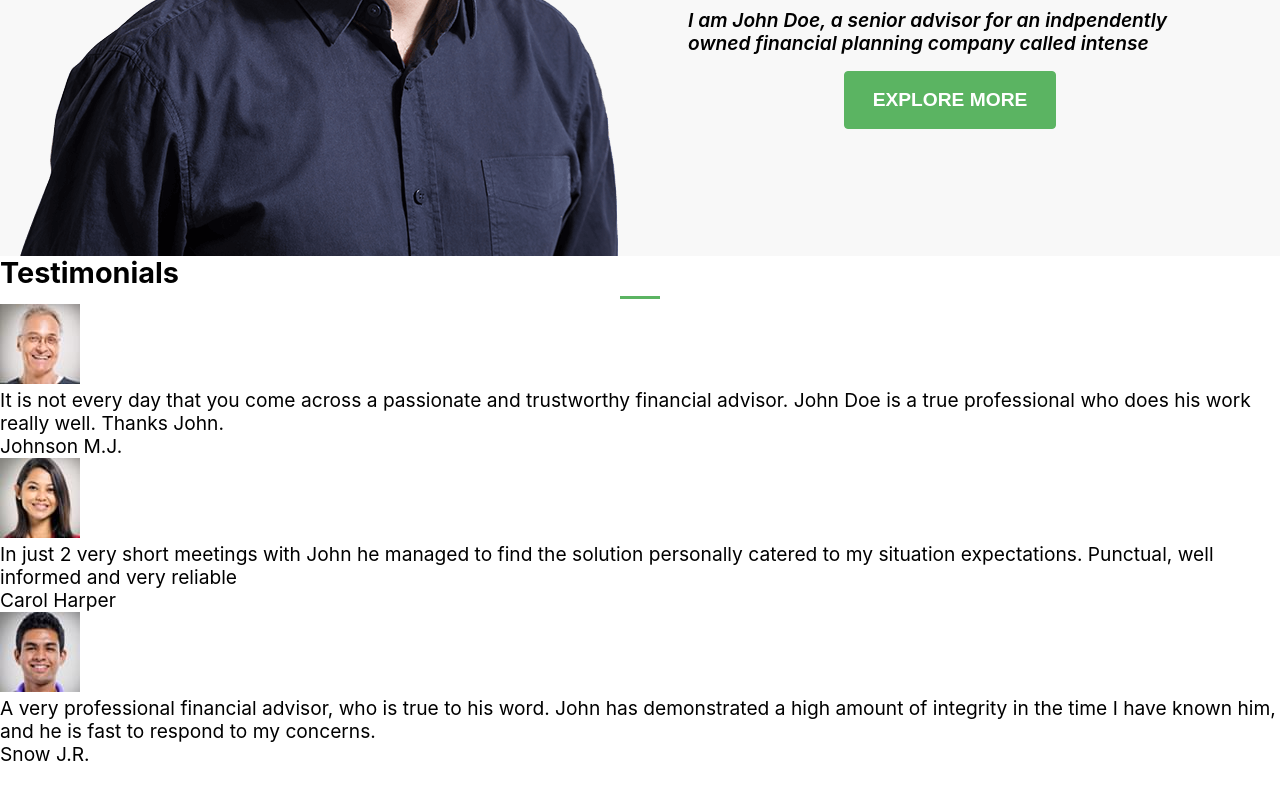
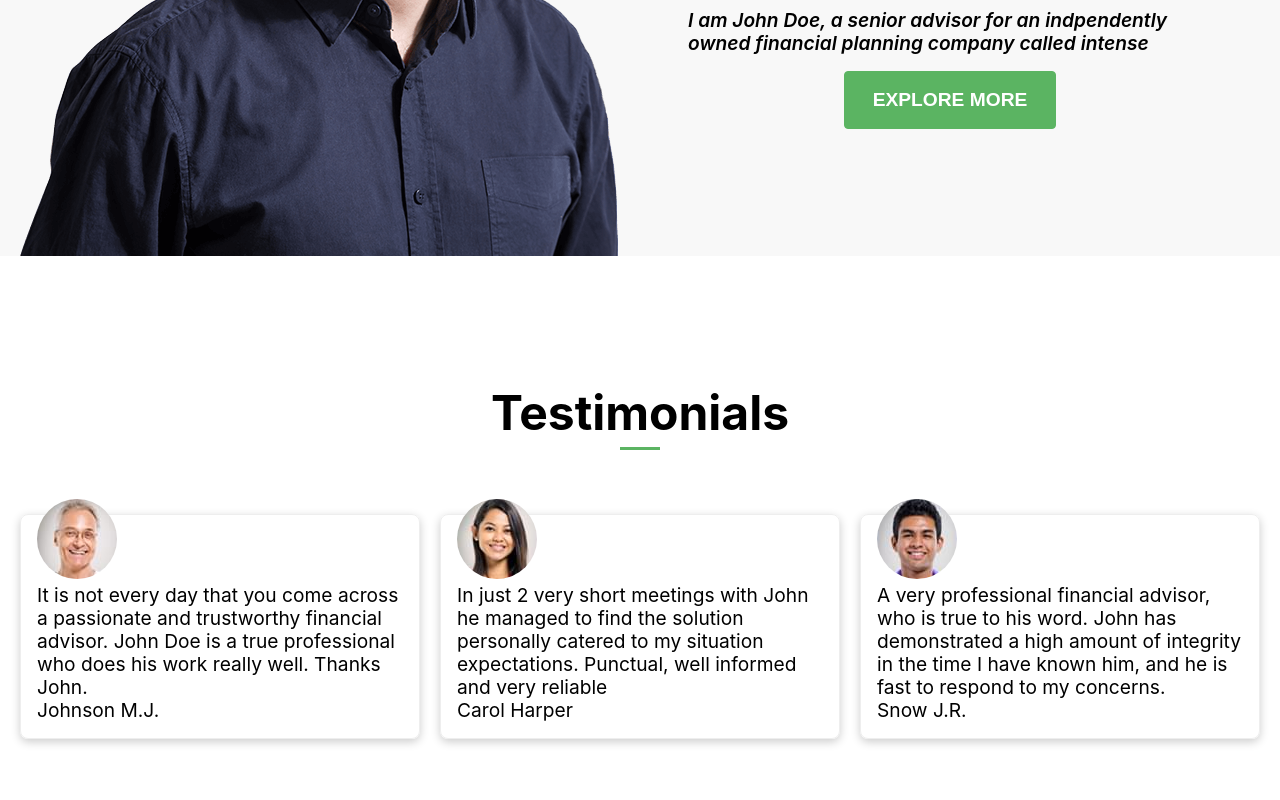
Before and after one commit to dselasea/execute-financial, a React (Create React App) app: page / in a window 1280 px wide. Shown: the part 1296-2096 px from the top of the page. Before the commit the page ends 2062 px from the top, so only its background shows below. Built offline with nearby package versions, Linux system fonts and the light colour scheme; the HTML template or start-up script is replaced by a standard one.

Commit message:
Added card styles

```diff
--- a/src/components/Testimonials.css
+++ b/src/components/Testimonials.css
@@ -0,0 +1,39 @@
+.testimonials {
+    width: 100%;
+}
+
+.testimonials .container {
+    width: 1240px;
+    margin: 4rem auto;
+    padding: 4rem 0rem;
+}
+
+.testimonials h2 {
+    font-size: 3rem;
+    text-align: center;
+}
+
+.testimonials .container .content {
+    display: grid;
+    grid-template-columns: repeat(3, 1fr);
+    grid-gap: 20px;
+    margin: 4rem 0;
+}
+
+.testimonials .card {
+    border: 1px solid #eee;
+    border-radius: 8px;
+    box-shadow: 0 3px 10px rgba(0, 0, 0, .2);
+    padding: 1rem;
+}
+
+.testimonials img {
+    border-radius: 50px;
+    margin-top: -2rem;
+}
+
+.testimonails .card p {
+    color: #787878;
+    font-size: 1.1rem;
+    margin: 12px;
+}
--- a/src/components/Testimonials.js
+++ b/src/components/Testimonials.js
@@ -2,8 +2,8 @@ import React from 'react'
 import user1 from "./images/user1.jpeg"
 import user2 from "./images/user2.jpeg"
 import user3 from "./images/user3.jpeg"
-import testimonails from "./Testimonials.css"
 import Card from './Card'
+import "./Testimonials.css"
 
 function Testimonials() {
     const testimonialData = [
```
